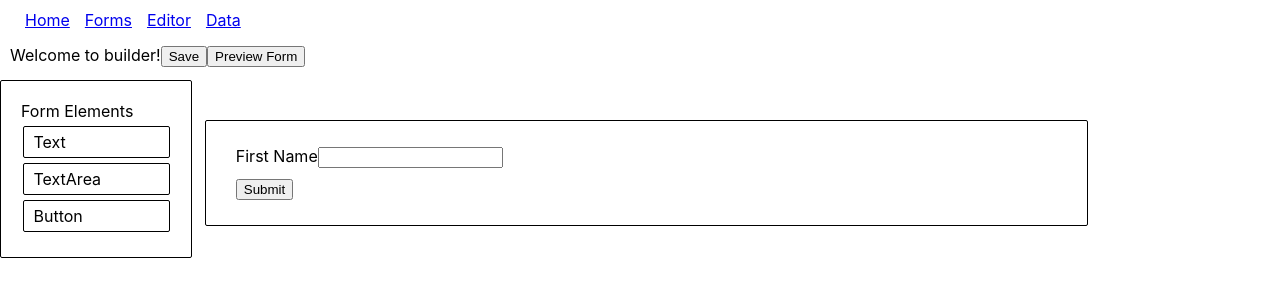
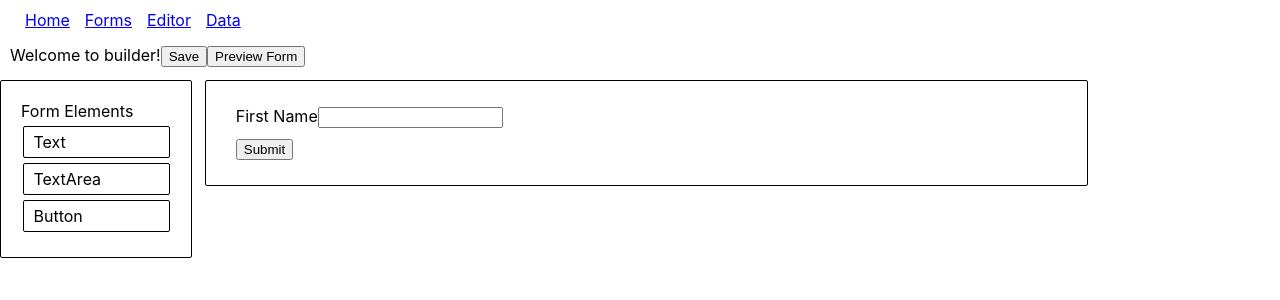
Before and after one commit to FormPress/FormPress, a React (Create React App) app in the folder frontend/: page /editor in a window 1280 px wide. Shown: the top 300 px of the page. Built offline with nearby package versions, Linux system fonts and the light colour scheme; no server answers.

Commit message:
Minor css fixes

```diff
--- a/frontend/src/App.css
+++ b/frontend/src/App.css
@@ -8,6 +8,8 @@
   position: fixed;
   top: 0;
   height: 40px;
+  width: 100%;
+  background: white;
   overflow: hidden;
   padding: 10px;
   margin: 0;
--- a/frontend/src/modules/Builder.css
+++ b/frontend/src/modules/Builder.css
@@ -30,7 +30,7 @@
 }
 
 .builder > .content {
-  padding-top: 80px;
+  padding-top: 40px;
 }
 
 /* Builder */
```
